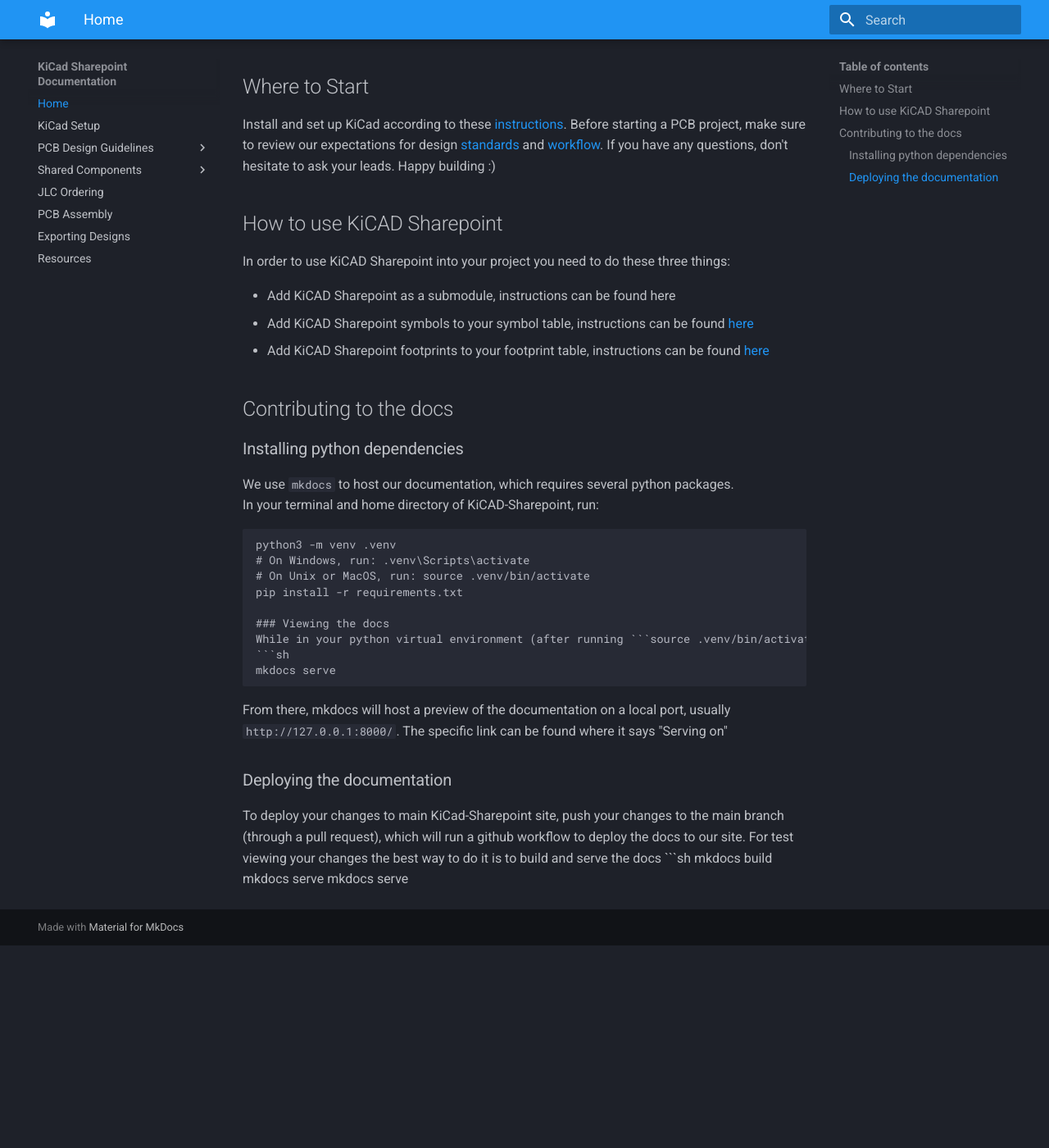
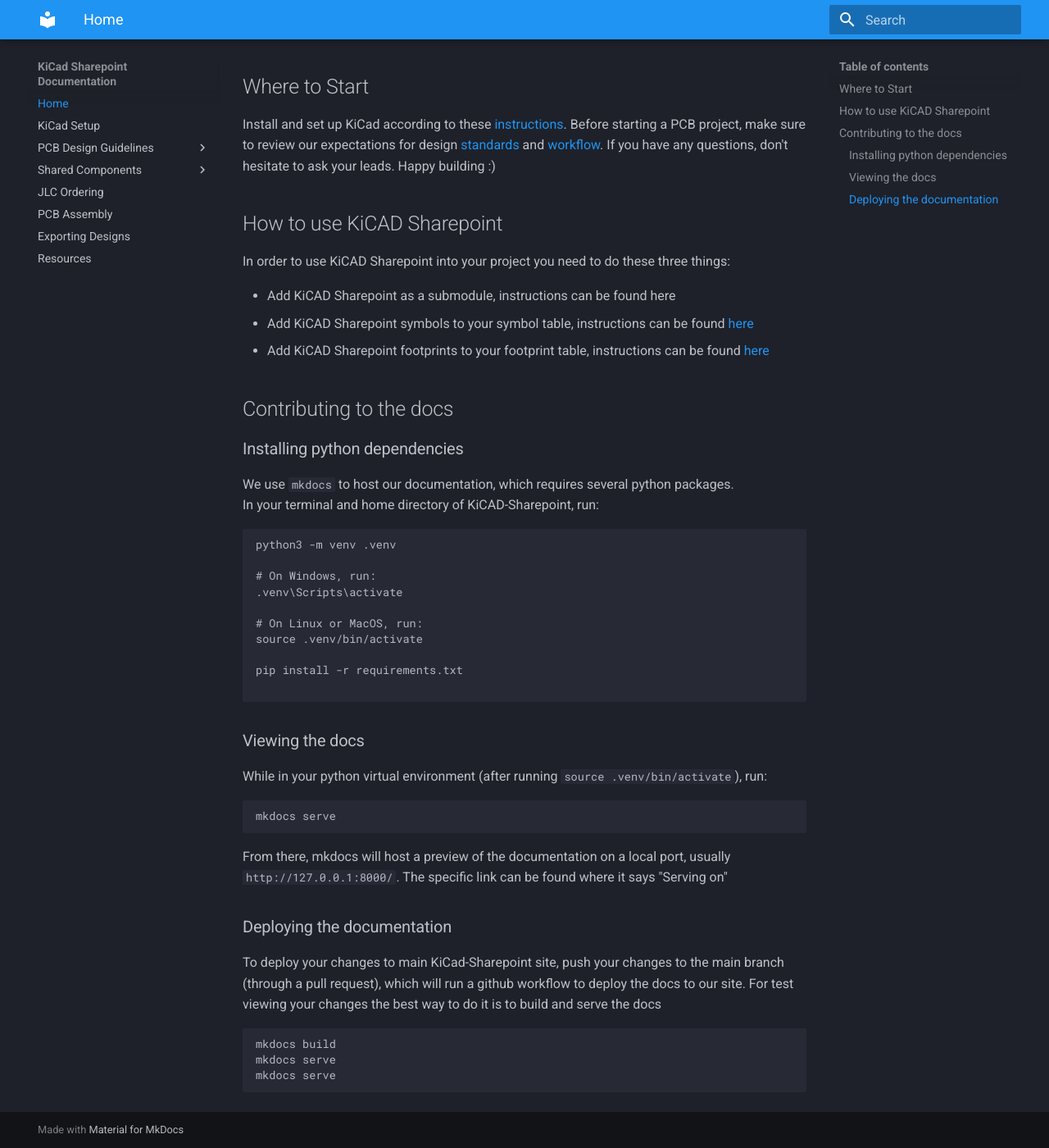
Before and after one commit to lhr-solar/KiCAD-Sharepoint, an MkDocs documentation site: the page built from docs/README.md, in a window 1280 px wide and 1400 px high, scrolled down 260 px. Shown: the whole window at 82% size. Built offline with MkDocs 1.6.1 and Material for MkDocs 9.7.7, drawn with Linux system fonts in a browser that asks for light colours; before the commit the page ends 1413 px from its top, so only the background shows below that.

Commit message:
fix gemini formatting (#20)

````diff
--- a/docs/README.md
+++ b/docs/README.md
@@ -17,15 +17,23 @@
 In your terminal and home directory of KiCAD-Sharepoint, run:
 ```sh
 python3 -m venv .venv
-# On Windows, run: .venv\Scripts\activate
-# On Unix or MacOS, run: source .venv/bin/activate
+
+# On Windows, run:
+.venv\Scripts\activate
+
+# On Linux or MacOS, run:
+source .venv/bin/activate
+
 pip install -r requirements.txt
+
+```
 
 ### Viewing the docs
 While in your python virtual environment (after running ```source .venv/bin/activate```), run:
 ```sh
 mkdocs serve
 ```
+
 From there, mkdocs will host a preview of the documentation on a local port, usually ```http://127.0.0.1:8000/```. The specific link can be found where it says "Serving on"
 
 ### Deploying the documentation
@@ -34,3 +42,4 @@
 mkdocs build
 mkdocs serve
 mkdocs serve
+```
````
